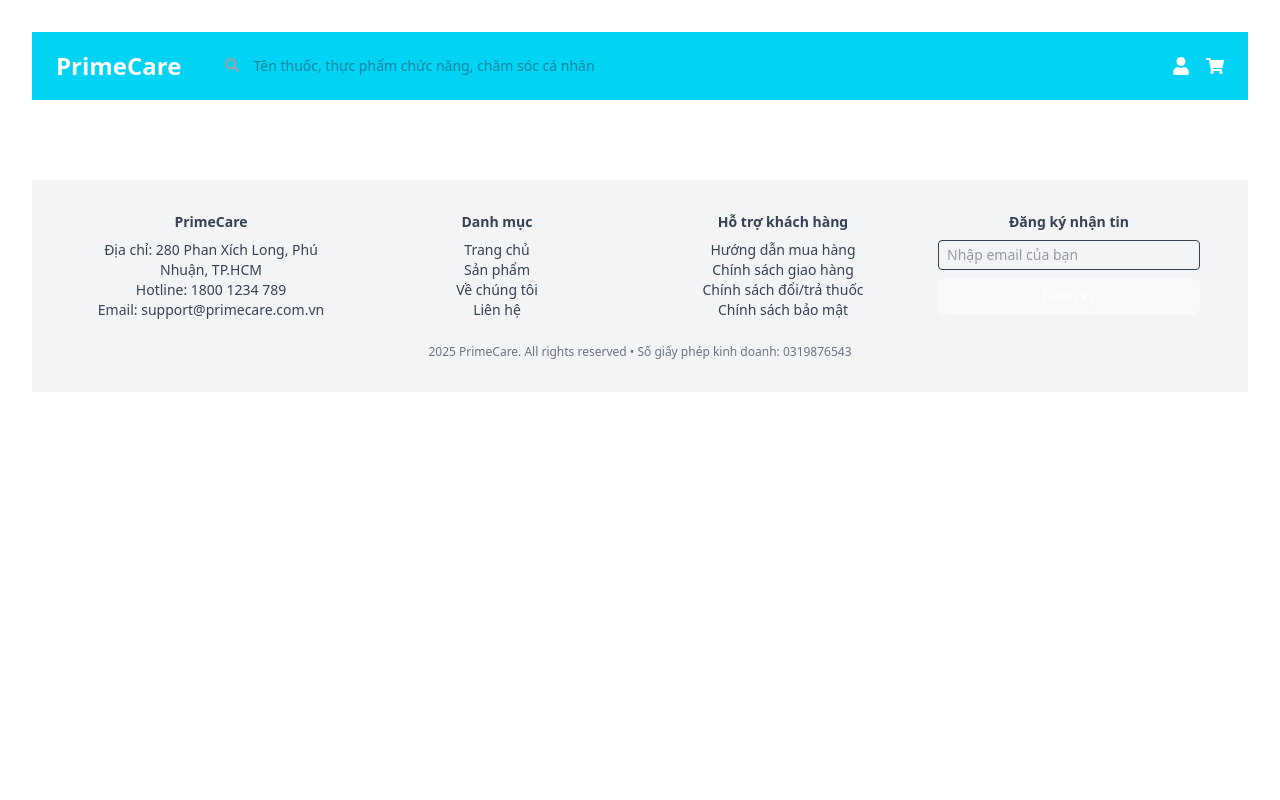
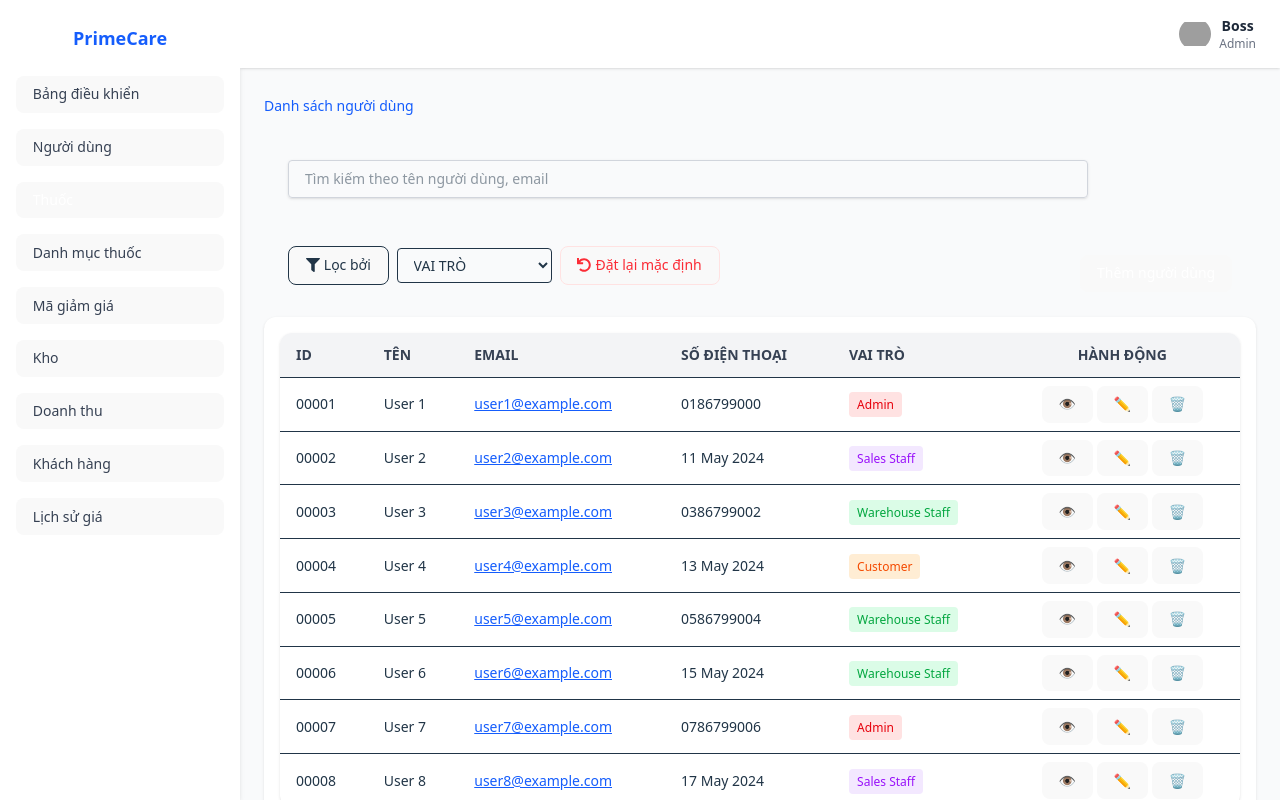
Before and after one commit to Khoinese204/PharmacyEcommerceWebsite_FrontEnd, a React (Vite) app: page /admin/medicines in a window 1280 px wide. Built offline with nearby package versions, Linux system fonts and the light colour scheme; grey boxes are pictures that could not be loaded.

Commit message:
Fix: route for role

```diff
--- a/src/App.tsx
+++ b/src/App.tsx
@@ -30,20 +30,17 @@ import CustomerLayout from "./components/layouts/CustomerLayout";
 import AdminRoutes from "./routes/AdminRoutes";
 import CustomerRoutes from "./routes/CustomerRoutes";
 import SalesRoutes from "./routes/SalesRoutes";
-
-const getUserRole = () => {
-  const user = JSON.parse(localStorage.getItem("user") || "{}");
-  return user?.role || "Customer";
-};
+import WarehouseRoutes from "./routes/WarehouseRoutes";
 
 function App() {
-  const userRole = "Admin"; // ví dụ lấy từ localStorage, JWT, context...
-  const salesRole = "Sales";
+  const userRole = localStorage.getItem("role") || "Admin"; // thay thế "Admin" bằng role khác để test các route của role đó
 
   return (
     <BrowserRouter>
       {userRole === "Admin" && <AdminRoutes />}
-      {salesRole === "Sales" && <SalesRoutes />}
+      {userRole === "Sales Staff" && <SalesRoutes />}
+      {userRole === "Warehouse Staff" && <WarehouseRoutes />}
+      {userRole === "Customer" && <CustomerRoutes />}
     </BrowserRouter>
   );
 }
--- a/src/pages/admin/MedicineMangament.tsx
+++ b/src/pages/admin/MedicineMangament.tsx
@@ -0,0 +1,269 @@
+import { useState } from "react";
+import Chart from "../../components/admin/RevenueChart";
+import { useNavigate } from "react-router-dom";
+import UserTable from "../../components/admin/UserTable";
+import UserFilterBar from "../../components/admin/UserFilterBar";
+import Pagination from "../../components/admin/TablePagination";
+import Breadcrumb from "../../components/admin/Breadcrumb";
+import SearchBar from "../../components/admin/SearchBar";
+
+const menu = [
+  { label: "Bảng điều khiển", path: "/admin/dashboard" },
+  { label: "Người dùng", path: "/admin/users" },
+  { label: "Thuốc", path: "/admin/medicines" },
+  { label: "Danh mục thuốc", path: "/admin/categories" },
+  { label: "Mã giảm giá", path: "/admin/coupons" },
+  { label: "Kho", path: "/admin/warehouse" },
+  { label: "Doanh thu", path: "/admin/revenue" },
+  { label: "Khách hàng", path: "/admin/customers" },
+  { label: "Lịch sử giá", path: "/admin/price-history" },
+];
+
+const mockUsers = [
+  {
+    id: "00001",
+    name: "User 1",
+    email: "user1@example.com",
+    phone: "0186799000",
+    role: "Admin",
+    address: "23 Phan Xích Long",
+  },
+  {
+    id: "00002",
+    name: "User 2",
+    email: "user2@example.com",
+    phone: "11 May 2024",
+    role: "Sales Staff",
+    address: "New York",
+  },
+  {
+    id: "00003",
+    name: "User 3",
+    email: "user3@example.com",
+    phone: "0386799002",
+    role: "Warehouse Staff",
+    address: "London",
+  },
+  {
+    id: "00004",
+    name: "User 4",
+    email: "user4@example.com",
+    phone: "13 May 2024",
+    role: "Customer",
+    address: "Paris",
+  },
+  {
+    id: "00005",
+    name: "User 5",
+    email: "user5@example.com",
+    phone: "0586799004",
+    role: "Warehouse Staff",
+    address: "Berlin",
+  },
+  {
+    id: "00006",
+    name: "User 6",
+    email: "user6@example.com",
+    phone: "15 May 2024",
+    role: "Warehouse Staff",
+    address: "Tokyo",
+  },
+  {
+    id: "00007",
+    name: "User 7",
+    email: "user7@example.com",
+    phone: "0786799006",
+    role: "Admin",
+    address: "Seoul",
+  },
+  {
+    id: "00008",
+    name: "User 8",
+    email: "user8@example.com",
+    phone: "17 May 2024",
+    role: "Sales Staff",
+    address: "Hanoi",
+  },
+  {
+    id: "00009",
+    name: "User 9",
+    email: "user9@example.com",
+    phone: "0986799008",
+    role: "Warehouse Staff",
+    address: "Bangkok",
+  },
+  {
+    id: "00010",
+    name: "User 10",
+    email: "user10@example.com",
+    phone: "19 May 2024",
+    role: "Customer",
+    address: "Sydney",
+  },
+  {
+    id: "00011",
+    name: "User 11",
+    email: "user11@example.com",
+    phone: "011867990010",
+    role: "Admin",
+    address: "23 Phan Xích Long",
+  },
+  {
+    id: "00012",
+    name: "User 12",
+    email: "user12@example.com",
+    phone: "21 May 2024",
+    role: "Sales Staff",
+    address: "New York",
+  },
+  {
+    id: "00013",
+    name: "User 13",
+    email: "user13@example.com",
+    phone: "013867990012",
+    role: "Admin",
+    address: "London",
+  },
+  {
+    id: "00014",
+    name: "User 14",
+    email: "user14@example.com",
+    phone: "23 May 2024",
+    role: "Sales Staff",
+    address: "Paris",
+  },
+  {
+    id: "00015",
+    name: "User 15",
+    email: "user15@example.com",
+    phone: "015867990014",
+    role: "Warehouse Staff",
+    address: "Berlin",
+  },
+  {
+    id: "00016",
+    name: "User 16",
+    email: "user16@example.com",
+    phone: "25 May 2024",
+    role: "Customer",
+    address: "Tokyo",
+  },
+];
+
+const sampleData = [
+  "Vitamin C",
+  "Canxi",
+  "Sắt",
+  "Thực phẩm chức năng",
+  "Dầu cá Omega 3",
+];
+
+export default function MedicineManagementPage() {
+  const [selectedMenu, setSelectedMenu] = useState("Thuốc");
+  const navigate = useNavigate();
+
+  // State mới:
+  const [currentPage, setCurrentPage] = useState(1);
+  const itemsPerPage = 8; // mỗi trang hiển thị 8 user
+
+  // Giới hạn user theo trang
+  const paginatedUsers = mockUsers.slice(
+    (currentPage - 1) * itemsPerPage,
+    currentPage * itemsPerPage
+  );
+
+  const handleSearchSelect = (item: string) => {
+    console.log("Đã chọn:", item);
+  };
+
+  return (
+    <div className="h-full w-full fixed inset-0 flex bg-gray-50 text-sm overflow-hidden">
+      {/* Sidebar */}
+      <aside className="w-60 bg-white shadow-md px-4 py-6 space-y-4">
+        <div className="font-bold text-lg text-blue-600 mb-6">PrimeCare</div>
+        {menu.map((item, idx) => (
+          <button
+            key={idx}
+            onClick={() => navigate(item.path)} // chuyển trang
+            className={`block w-full text-left px-3 py-2 rounded transition ${
+              selectedMenu === item.label
+                ? "bg-blue-500 text-white"
+                : "text-gray-700 hover:bg-blue-50"
+            }`}
+          >
+            {item.label}
+          </button>
+        ))}
+      </aside>
+      {/* Main Area */}
+      <div className="flex-1 flex flex-col overflow-hidden">
+        {/* Header */}
+        <header className="flex items-center px-6 py-4 bg-white shadow-sm shrink-0">
+          <div className="ml-auto flex items-center gap-2 text-sm">
+            <img
+              src="/avatar.jpg"
+              alt="Avatar"
+              className="w-8 h-8 rounded-full"
+            />
+            <div>
+              <p className="font-semibold text-gray-800">Boss</p>
+              <p className="text-xs text-gray-500">Admin</p>
+            </div>
+          </div>
+        </header>
+
+        {/* Main Content */}
+        <main className="flex-1 overflow-y-auto px-6 py-4">
+          <div className="mb-2">
+            <Breadcrumb
+              items={[{ label: "Danh sách người dùng", path: "/admin/users" }]}
+            />
+          </div>
+          {/* Search bar*/}
+          <div className="flex justify-between items-center mb-6 relative z-10">
+            <div className="p-6">
+              <SearchBar onSelect={handleSearchSelect} />
+            </div>
+            {/* Filter Date*/}
+            {/* <div className="flex items-center gap-2 text-xs">
+              <select className="border rounded px-2 py-1 z-10 relative">
+                {Array.from({ length: 12 }, (_, i) => (
+                  <option key={i + 1}>{`Tháng ${i + 1}`}</option>
+                ))}
+              </select>
+              <select className="border rounded px-2 py-1 z-10 relative">
+                {[2024, 2025].map((year) => (
+                  <option key={year}>{`Năm ${year}`}</option>
+                ))}
+              </select>
+            </div> */}
+          </div>
+
+          {/* Filter + Thêm người dùng trên cùng 1 dòng */}
+          <div className="flex justify-between items-center px-6 mb-4">
+            <UserFilterBar />
+
+            <button
+              onClick={() => navigate("/admin/users/add")}
+              className="bg-blue-500 text-white px-4 py-1.5 rounded hover:bg-blue-600 text-sm"
+            >
+              Thêm người dùng
+            </button>
+          </div>
+
+          {/* User Table */}
+          <div className="bg-white p-4 rounded-xl shadow">
+            <UserTable users={paginatedUsers} />
+          </div>
+
+          {/* User Table Pagination */}
+          <Pagination
+            currentPage={currentPage}
+            totalPages={Math.ceil(mockUsers.length / itemsPerPage)}
+            onPageChange={(page) => setCurrentPage(page)}
+          />
+        </main>
+      </div>
+    </div>
+  );
+}
--- a/src/routes/AdminRoutes.tsx
+++ b/src/routes/AdminRoutes.tsx
@@ -4,6 +4,7 @@ import UserManagementPage from "../pages/admin/UserManagementPage";
 import AddUserPage from "../pages/admin/AddUserPage";
 import EditUserPage from "../pages/admin/EditUserPage";
 import ViewUserPage from "../pages/admin/ViewUserPage";
+import MedicineManagementPage from "../pages/admin/MedicineMangament";
 // ... import các trang khác
 
 export default function AdminRoutes() {
@@ -17,6 +18,7 @@ export default function AdminRoutes() {
         <Route path="users/add" element={<AddUserPage />} />
         <Route path="users/:id" element={<ViewUserPage />} />
         <Route path="users/:id/edit" element={<EditUserPage />} />
+        <Route path="medicines" element={<MedicineManagementPage />} />
         {/* ...các route khác */}
       </Route>
     </Routes>
```
